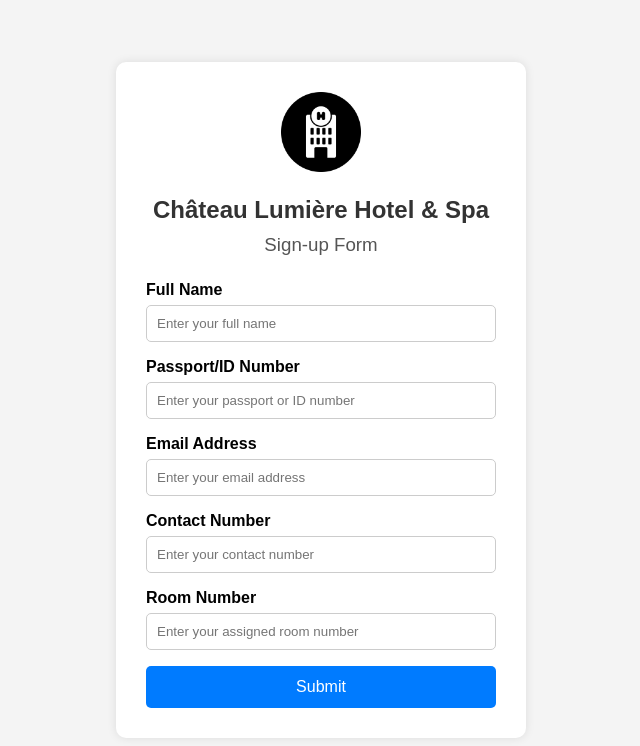
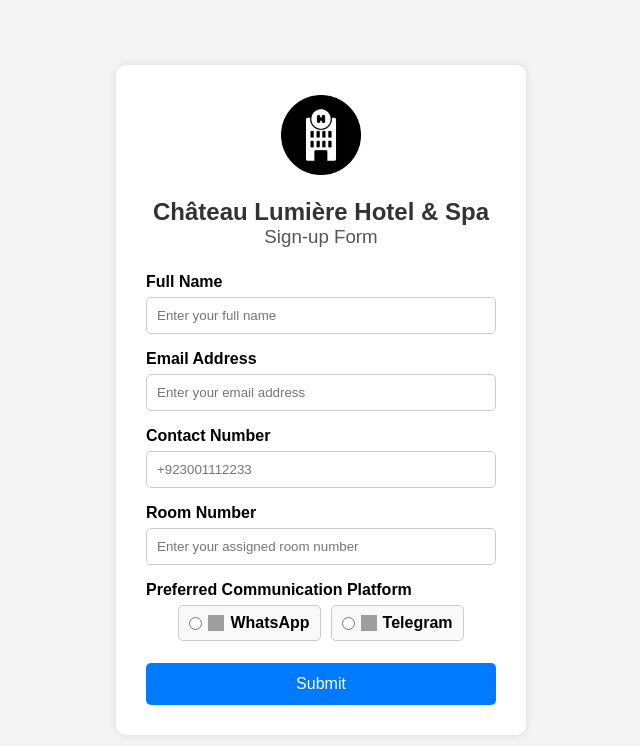
Before and after one commit to noshaiautomation/telegram-bot, a plain HTML site: page index.html in a window 1280 px wide. Shown: the whole page, without its empty margins (319-959 px from the left). Drawn offline with Linux system fonts and the light colour scheme; grey boxes are pictures that could not be loaded.

Commit message:
Update index.html

```diff
--- a/index.html
+++ b/index.html
@@ -23,8 +23,15 @@
     }
     h2 {
       text-align: center;
-      margin-bottom: 20px;
+      margin-bottom: 10px;
       color: #333;
+    }
+    h3 {
+      text-align: center;
+      color: #555;
+      margin-top: -10px;
+      margin-bottom: 25px;
+      font-weight: normal;
     }
     label {
       display: block;
@@ -41,6 +48,40 @@
       border-radius: 5px;
       box-sizing: border-box;
     }
+
+    .radio-group {
+      display: flex;
+      gap: 10px;
+      justify-content: center;
+      margin-bottom: 16px;
+    }
+
+    .radio-option {
+      display: flex;
+      align-items: center;
+      gap: 6px;
+      padding: 8px 10px;
+      border: 1px solid #ccc;
+      border-radius: 5px;
+      cursor: pointer;
+      background-color: #f9f9f9;
+      transition: background-color 0.3s, border-color 0.3s;
+    }
+
+    .radio-option:hover {
+      background-color: #eef4ff;
+      border-color: #007bff;
+    }
+
+    .radio-option img {
+      width: 16px;
+      height: 16px;
+    }
+
+    .radio-option input[type="radio"] {
+      margin: 0;
+    }
+
     button {
       width: 100%;
       padding: 12px;
@@ -51,9 +92,11 @@
       border-radius: 5px;
       cursor: pointer;
     }
+
     button:hover {
       background-color: #0056b3;
     }
+
     .success-message {
       text-align: center;
       color: green;
@@ -64,30 +107,47 @@
 </head>
 <body>
   <form id="signupForm">
-
     <div style="text-align: center; margin-bottom: 15px;">
       <img src="hotel_15498339.png" alt="Hotel Logo" style="max-width: 80px; height: auto;" />
     </div>
 
     <h2>Château Lumière Hotel & Spa</h2>
-<h3 style="text-align: center; color: #555; margin-top: -10px; margin-bottom: 25px; font-weight: normal;">
-Sign-up Form
-</h3>
+    <h3>Sign-up Form</h3>
 
     <label for="fullName">Full Name</label>
     <input type="text" id="fullName" name="fullName" placeholder="Enter your full name" required />
-
-    <label for="idNumber">Passport/ID Number</label>
-    <input type="text" id="idNumber" name="idNumber" placeholder="Enter your passport or ID number" required />
 
     <label for="email">Email Address</label>
     <input type="email" id="email" name="email" placeholder="Enter your email address" required />
 
     <label for="contactNumber">Contact Number</label>
-    <input type="tel" id="contactNumber" name="contactNumber" placeholder="Enter your contact number" required />
+   <input
+  type="tel"
+  id="contactNumber"
+  name="contactNumber"
+  placeholder="+923001112233"
+  pattern="^\+[1-9]\d{9,14}$"
+  title="Enter number in international format, e.g. +923001112233"
+  required
+/>
+
 
     <label for="roomNumber">Room Number</label>
     <input type="text" id="roomNumber" name="roomNumber" placeholder="Enter your assigned room number" required />
+
+    <label>Preferred Communication Platform</label>
+    <div class="radio-group">
+      <label class="radio-option">
+        <input type="radio" name="preferredPlatform" value="WhatsApp" required />
+        <img src="https://cdn-icons-png.flaticon.com/512/733/733585.png" alt="WhatsApp Icon" />
+        WhatsApp
+      </label>
+      <label class="radio-option">
+        <input type="radio" name="preferredPlatform" value="Telegram" />
+        <img src="https://cdn-icons-png.flaticon.com/512/2111/2111646.png" alt="Telegram Icon" />
+        Telegram
+      </label>
+    </div>
 
     <button type="submit">Submit</button>
 
@@ -100,15 +160,26 @@ Sign-up Form
   const form = document.getElementById("signupForm");
   const successMessage = document.getElementById("successMessage");
 
+  const telegramMessage = document.createElement("div");
+  telegramMessage.id = "telegramMessage";
+  telegramMessage.style = "text-align: center; margin-top: 15px; display: none;";
+  telegramMessage.innerHTML = `
+    <p><strong>Tap below to chat with our Telegram assistant:</strong></p>
+    <a href="https://t.me/Chateau_Lumiere_Bot" target="_blank" style="color: #007bff;">👉 https://t.me/Chateau_Lumiere_Bot</a>
+  `;
+  form.appendChild(telegramMessage);
+
   form.addEventListener("submit", async function (e) {
     e.preventDefault();
 
+    const preferredPlatform = form.querySelector('input[name="preferredPlatform"]:checked')?.value || "";
+
     const formData = {
       fullName: form.fullName.value,
-        idNumber: form.idNumber.value,
       email: form.email.value,
       contactNumber: form.contactNumber.value,
       roomNumber: form.roomNumber.value,
+      preferredPlatform: preferredPlatform
     };
 
     try {
@@ -122,7 +193,14 @@ Sign-up Form
 
       if (response.ok) {
         successMessage.style.display = "block";
-          form.reset(); // Clear form
+        form.reset();
+
+        // Show Telegram link only if selected
+        if (preferredPlatform.toLowerCase() === "telegram") {
+          telegramMessage.style.display = "block";
+        } else {
+          telegramMessage.style.display = "none";
+        }
       } else {
         alert("There was a problem with the signup. Please try again.");
       }
@@ -131,5 +209,6 @@ Sign-up Form
     }
   });
 </script>
+
 </body>
 </html>
```
Lines whose indentation alone changed are shown as unchanged.
